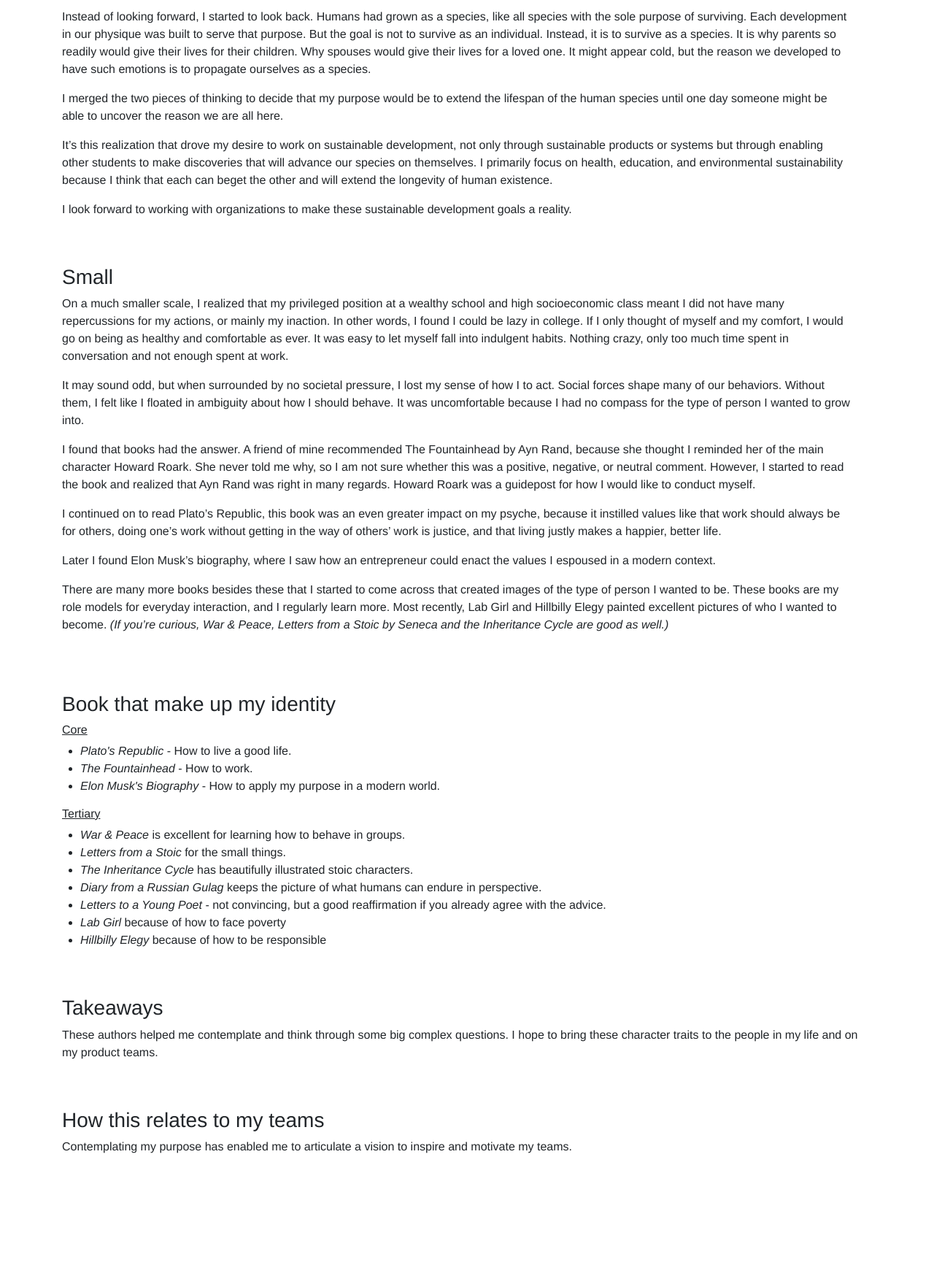
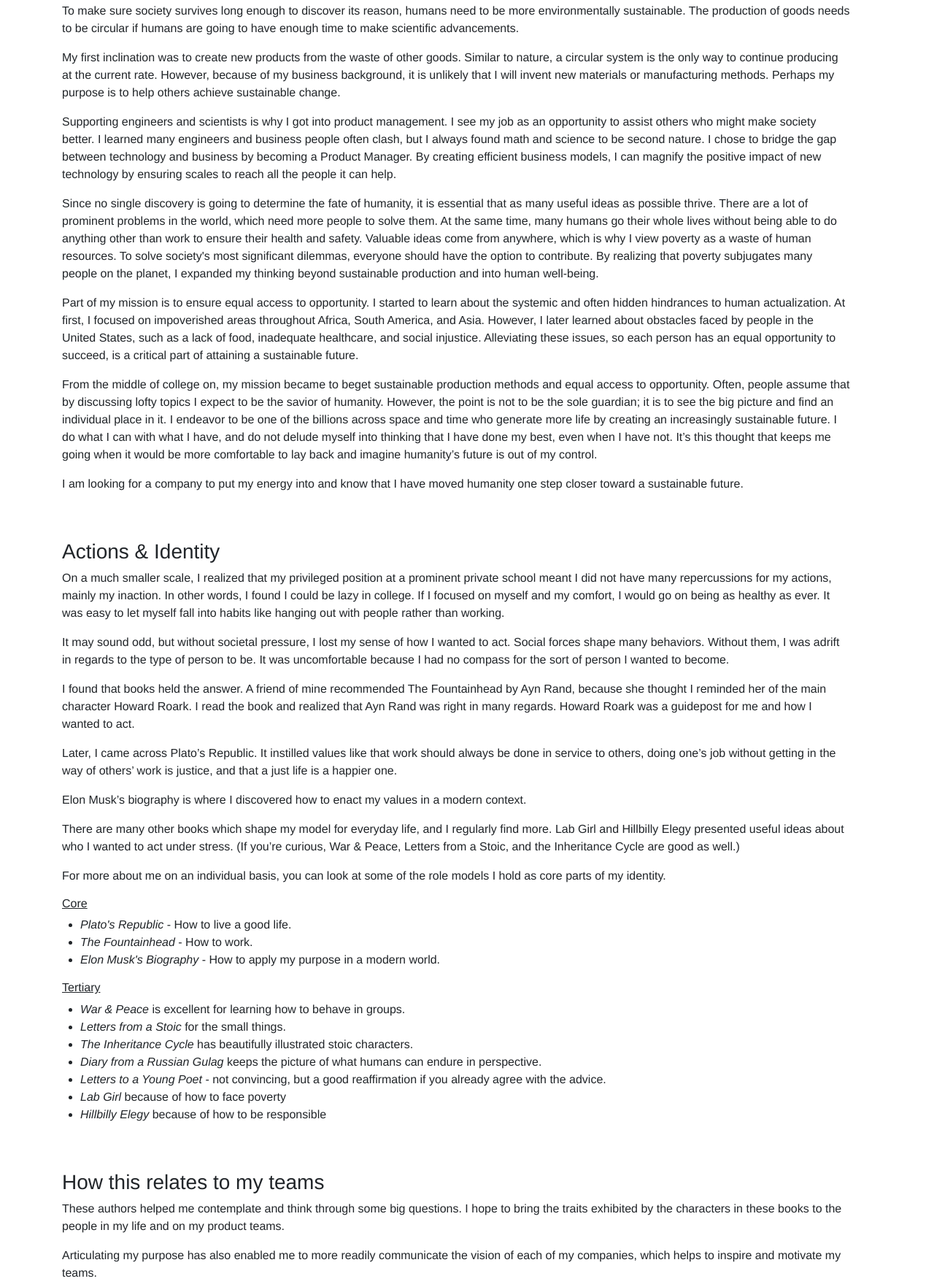
Before and after one commit to jwq1/jwq1.github.io, a website: page be-me.html in a window 1280 px wide. Shown: the part 478-2237 px from the top of the page at 73% size. Before the commit the page ends 2125 px from the top, so only its background shows below. Drawn offline with nearby package versions, Linux system fonts and the light colour scheme.

Commit message:
Update my purpose statement

```diff
--- a/be-me.html
+++ b/be-me.html
@@ -41,60 +41,69 @@
     <section class="container">
     <div class="row my-5">
       <h3 class="col-12 font-weight-light">
-          Large
+        Foundations
       </h3>
       <div class="row d-flex col-12">
         <p class="col-12">
-            When I went to college, I had a lot of my needs met. I had come out of high school one of the top students in my class, competing well in athletics and academics to the point. The feeling left me kind of empty, without a further purpose. The sentiment lingered a long time throughout college despite going through the motions.          </p>
-          <p class="col-12">
-            I needed a reason to keep living after my basic needs, and those of my family were all met. I did a lot of introspective thinking and searching for why humans lived on the planet in the first place. "Why were we here," I would ask. The question had been asked many times before, but now it was my turn to look for an answer. I did not come up with anything satisfactory. In fact, I determine if there was a purpose for humans to exist, there was no way with our given technology that we could find it.
+          At one point, for reasons I won’t get into, I started to question why I worked and why I was here.
         </p>
         <p class="col-12">
-            Instead of looking forward, I started to look back. Humans had grown as a species, like all species with the sole purpose of surviving. Each development in our physique was built to serve that purpose. But the goal is not to survive as an individual. Instead, it is to survive as a species. It is why parents so readily would give their lives for their children. Why spouses would give their lives for a loved one. It might appear cold, but the reason we developed to have such emotions is to propagate ourselves as a species.
+          I searched and could not come up with a satisfactory answer. It appears there is no way to know why humans exist because there are limits to human knowledge. We cannot understand why we are here when we do not even know where our place is in the universe or throughout time.
         </p>
         <p class="col-12">
-            I merged the two pieces of thinking to decide that my purpose would be to extend the lifespan of the human species until one day someone might be able to uncover the reason we are all here.
+          The limit to human knowledge led me to contemplate, what I was supposed to do with my time if I didn't know why I existed. Throughout history, humans, and life in general have always acted to survive. Maybe I could help humanity survive long enough for someone to find its purpose. Perhaps furthering survival was my purpose.
         </p>
         <p class="col-12">
-            It’s this realization that drove my desire to work on sustainable development, not only through sustainable products or systems but through enabling other students to make discoveries that will advance our species on themselves. I primarily focus on health, education, and environmental sustainability because I think that each can beget the other and will extend the longevity of human existence.
+          To make sure society survives long enough to discover its reason, humans need to be more environmentally sustainable. The production of goods needs to be circular if humans are going to have enough time to make scientific advancements.
         </p>
         <p class="col-12">
-            I look forward to working with organizations to make these sustainable development goals a reality.
+          My first inclination was to create new products from the waste of other goods. Similar to nature, a circular system is the only way to continue producing at the current rate. However, because of my business background, it is unlikely that I will invent new materials or manufacturing methods. Perhaps my purpose is to help others achieve sustainable change.
+        </p>
+        <p class="col-12">
+          Supporting engineers and scientists is why I got into product management. I see my job as an opportunity to assist others who might make society better. I learned many engineers and business people often clash, but I always found math and science to be second nature. I chose to bridge the gap between technology and business by becoming a Product Manager. By creating efficient business models, I can magnify the positive impact of new technology by ensuring scales to reach all the people it can help.
+        </p>
+        <p class="col-12">
+          Since no single discovery is going to determine the fate of humanity, it is essential that as many useful ideas as possible thrive. There are a lot of prominent problems in the world, which need more people to solve them. At the same time, many humans go their whole lives without being able to do anything other than work to ensure their health and safety. Valuable ideas come from anywhere, which is why I view poverty as a waste of human resources. To solve society's most significant dilemmas, everyone should have the option to contribute. By realizing that poverty subjugates many people on the planet, I expanded my thinking beyond sustainable production and into human well-being.
+        </p>
+        <p class="col-12">
+          Part of my mission is to ensure equal access to opportunity. I started to learn about the systemic and often hidden hindrances to human actualization. At first, I focused on impoverished areas throughout Africa, South America, and Asia. However, I later learned about obstacles faced by people in the United States, such as a lack of food, inadequate healthcare, and social injustice. Alleviating these issues, so each person has an equal opportunity to succeed, is a critical part of attaining a sustainable future.
+        </p>
+        <p class="col-12">
+          From the middle of college on, my mission became to beget sustainable production methods and equal access to opportunity. Often, people assume that by discussing lofty topics I expect to be the savior of humanity. However, the point is not to be the sole guardian; it is to see the big picture and find an individual place in it. I endeavor to be one of the billions across space and time who generate more life by creating an increasingly sustainable future. I do what I can with what I have, and do not delude myself into thinking that I have done my best, even when I have not. It’s this thought that keeps me going when it would be more comfortable to lay back and imagine humanity’s future is out of my control.
+        </p>
+        <p class="col-12">
+          I am looking for a company to put my energy into and know that I have moved humanity one step closer toward a sustainable future.
         </p>
       </div>
     </section>
     <section class="container">
       <div class="row my-5">
         <h3 class="col-12 font-weight-light">
-            Small
+          Actions & Identity
         </h3>
         <div class="row d-flex col-12">
           <p class="col-12">
-              On a much smaller scale, I realized that my privileged position at a wealthy school and high socioeconomic class meant I did not have many repercussions for my actions, or mainly my inaction. In other words, I found I could be lazy in college. If I only thought of myself and my comfort, I would go on being as healthy and comfortable as ever. It was easy to let myself fall into indulgent habits. Nothing crazy, only too much time spent in conversation and not enough spent at work.            </p>
-            <p class="col-12">
-              It may sound odd, but when surrounded by no societal pressure, I lost my sense of how I to act. Social forces shape many of our behaviors. Without them, I felt like I floated in ambiguity about how I should behave. It was uncomfortable because I had no compass for the type of person I wanted to grow into.
+            On a much smaller scale, I realized that my privileged position at a prominent private school meant I did not have many repercussions for my actions, mainly my inaction. In other words, I found I could be lazy in college. If I focused on myself and my comfort, I would go on being as healthy as ever. It was easy to let myself fall into habits like hanging out with people rather than working.
           </p>
           <p class="col-12">
-              I found that books had the answer. A friend of mine recommended The Fountainhead by Ayn Rand, because she thought I reminded her of the main character Howard Roark. She never told me why, so I am not sure whether this was a positive, negative, or neutral comment. However, I started to read the book and realized that Ayn Rand was right in many regards. Howard Roark was a guidepost for how I would like to conduct myself.
+            It may sound odd, but without societal pressure, I lost my sense of how I wanted to act. Social forces shape many behaviors. Without them, I was adrift in regards to the type of person to be. It was uncomfortable because I had no compass for the sort of person I wanted to become.
           </p>
           <p class="col-12">
-              I continued on to read Plato’s Republic, this book was an even greater impact on my psyche, because it instilled values like that work should always be for others, doing one’s work without getting in the way of others’ work is justice, and that living justly makes a happier, better life.
+            I found that books held the answer. A friend of mine recommended The Fountainhead by Ayn Rand, because she thought I reminded her of the main character Howard Roark. I read the book and realized that Ayn Rand was right in many regards. Howard Roark was a guidepost for me and how I wanted to act.
           </p>
           <p class="col-12">
-              Later I found Elon Musk’s biography, where I saw how an entrepreneur could enact the values I espoused in a modern context.
+            Later, I came across Plato’s Republic. It instilled values like that work should always be done in service to others, doing one’s job without getting in the way of others’ work is justice, and that a just life is a happier one.
           </p>
           <p class="col-12">
-              There are many more books besides these that I started to come across that created images of the type of person I wanted to be. These books are my role models for everyday interaction, and I regularly learn more. Most recently, Lab Girl and Hillbilly Elegy painted excellent pictures of who I wanted to become. <em>(If you’re curious, War & Peace, Letters from a Stoic by Seneca and the Inheritance Cycle are good as well.)</em>
+            Elon Musk’s biography is where I discovered how to enact my values in a modern context.
+          </p>
+          <p class="col-12">
+            There are many other books which shape my model for everyday life, and I regularly find more. Lab Girl and Hillbilly Elegy presented useful ideas about who I wanted to act under stress. (If you’re curious, War & Peace, Letters from a Stoic, and the Inheritance Cycle are good as well.)
+          </p>
+          <p class="col-12">
+            For more about me on an individual basis, you can look at some of the role models I hold as core parts of my identity.
           </p>
         </div>
-        </section>
-
-
-      <section class="container">
-        <div class="row my-5">
-          <h3 class="col-12 font-weight-light mt-3">
-            Book that make up my identity
-          </h3>
         <h6 class="col-12 font-weight-light">
             <u>Core</u>
         </h6>
@@ -116,25 +125,18 @@
           <li><strong><em>Lab Girl</em></strong> because of how to face poverty</li>
           <li><strong><em>Hillbilly Elegy</em></strong> because of how to be responsible</li>
         </ul>
-        </div>
       </section>
-      <section class="container">
-        <div class="row mb-5">
-          <h3 class="col-12 font-weight-light">
-            Takeaways
-          </h3>
-          <p class="col-12">
-            These authors helped me contemplate and think through some big complex questions. I hope to bring these character traits to the people in my life and on my product teams.
-          </p>
-        </div>
-      </section>
+
     <section class="container">
       <div class="row mb-5">
         <h3 class="col-12 font-weight-light">
           How this relates to my teams
         </h3>
         <p class="col-12">
-            Contemplating my purpose has enabled me to articulate a vision to inspire and motivate my teams.
+          These authors helped me contemplate and think through some big questions. I hope to bring the traits exhibited by the characters in these books to the people in my life and on my product teams.
+        </p>
+        <p class="col-12">
+          Articulating my purpose has also enabled me to more readily communicate the vision of each of my companies, which helps to inspire and motivate my teams.
         </p>
       </div>
     </section>
```
Lines whose indentation alone changed are shown as unchanged.
